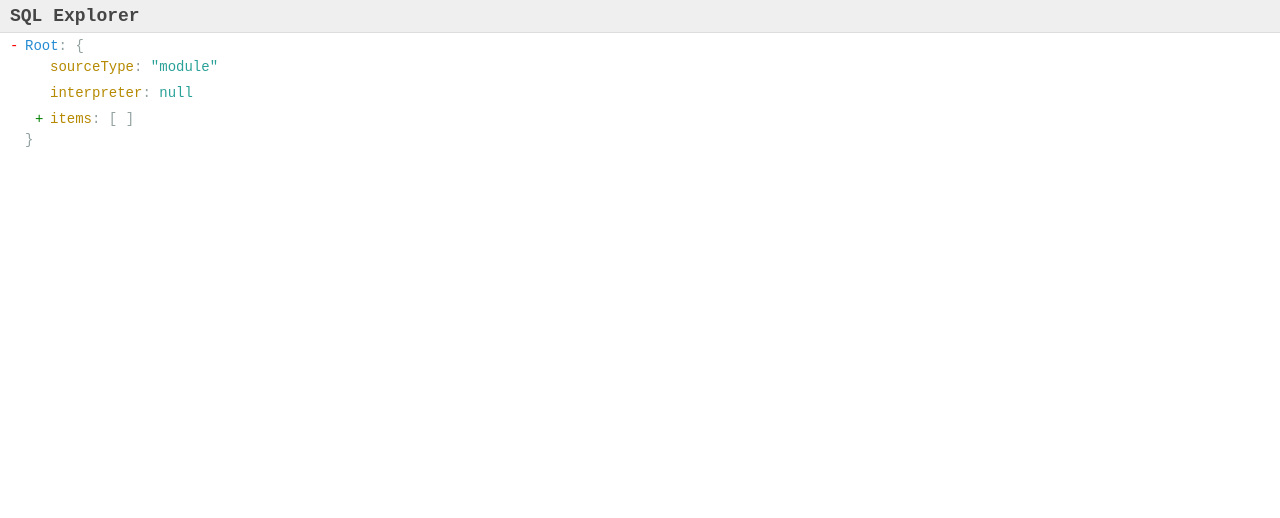
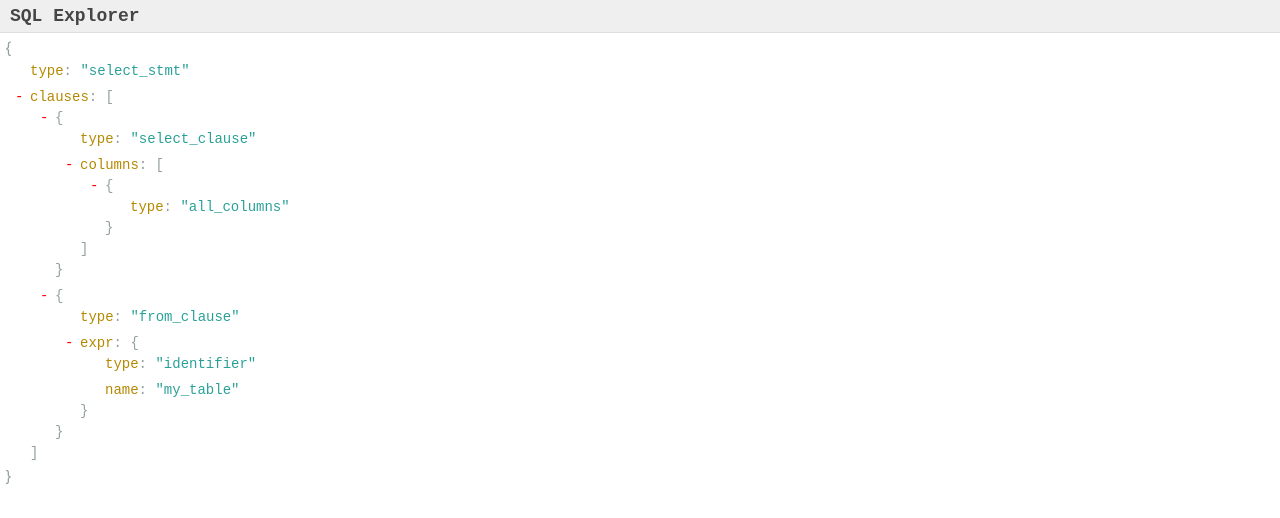
Before and after one commit to nene/sql-explorer, a React (Create React App) app: page / in a window 1280 px wide. Shown: the top 518 px of the page. Built offline with nearby package versions, Linux system fonts and the light colour scheme.

Commit message:
Render CST structure into tree

```diff
--- a/src/App.tsx
+++ b/src/App.tsx
@@ -17,13 +17,21 @@ const TitleBar = styled.div`
   border-bottom: 1px solid #dddddd;
 `;
 
+const cst = {
+  type: "select_stmt",
+  clauses: [
+    { type: "select_clause", columns: [{ type: "all_columns" }] },
+    { type: "from_clause", expr: { type: "identifier", name: "my_table" } },
+  ],
+};
+
 export function App() {
   return (
     <div>
       <TitleBar>
         <Title>SQL Explorer</Title>
       </TitleBar>
-      <Tree></Tree>
+      <Tree data={cst}></Tree>
     </div>
   );
 }
--- a/src/Tree.tsx
+++ b/src/Tree.tsx
@@ -39,32 +39,71 @@ const GrayDiv = styled.div`
   color: #93a1a1;
 `;
 
-export function Tree() {
+function PlainPropertyNode({ name, value }: { name?: string; value: any }) {
+  return (
+    <TreeNode>
+      {name ? <PropertyName>{name}</PropertyName> : null}
+      {name ? <GraySpan>{": "}</GraySpan> : null}
+      <Value>{JSON.stringify(value)}</Value>
+    </TreeNode>
+  );
+}
+
+function ObjectPropertyNode({ name, value }: { name?: string; value: object }) {
+  return (
+    <TreeNode expandable expanded>
+      {name ? <PropertyName>{name}</PropertyName> : null}
+      {name ? <GraySpan>{": {"}</GraySpan> : <GraySpan>{"{"}</GraySpan>}
+      <PropertyList value={value} />
+      <GrayDiv>{"}"}</GrayDiv>
+    </TreeNode>
+  );
+}
+
+function ArrayPropertyNode({ name, value }: { name?: string; value: any[] }) {
+  return (
+    <TreeNode expandable expanded>
+      {name ? <PropertyName>{name}</PropertyName> : null}
+      {name ? <GraySpan>{": ["}</GraySpan> : <GraySpan>{"["}</GraySpan>}
+      <ArrayElementList value={value} />
+      <GrayDiv>{"]"}</GrayDiv>
+    </TreeNode>
+  );
+}
+
+function PropertyNode(props: { name?: string; value: any }) {
+  if (props.value instanceof Array) {
+    return <ArrayPropertyNode {...props} />;
+  } else if (typeof props.value === "object" && props.value !== null) {
+    return <ObjectPropertyNode {...props} />;
+  } else {
+    return <PlainPropertyNode {...props} />;
+  }
+}
+
+function PropertyList({ value }: { value: object }) {
   return (
     <NodeList>
-      <TreeNode expandable expanded>
-        <NodeName>Root</NodeName>
-        <GraySpan>{": "}</GraySpan>
-        <GraySpan>{" {"}</GraySpan>
-        <NodeList>
-          <TreeNode>
-            <PropertyName>sourceType</PropertyName>
-            <GraySpan>{": "}</GraySpan>
-            <Value>"module"</Value>
-          </TreeNode>
-          <TreeNode>
-            <PropertyName>interpreter</PropertyName>
-            <GraySpan>{": "}</GraySpan>
-            <Value>null</Value>
-          </TreeNode>
-          <TreeNode expandable>
-            <PropertyName>items</PropertyName>
-            <GraySpan>{": "}</GraySpan>
-            <GraySpan>{" [ ]"}</GraySpan>
-          </TreeNode>
-        </NodeList>
-        <GrayDiv>{"}"}</GrayDiv>
-      </TreeNode>
+      {Object.entries(value).map(([name, value]) => (
+        <PropertyNode name={name} value={value} key={name} />
+      ))}
     </NodeList>
   );
 }
+
+function ArrayElementList({ value }: { value: any[] }) {
+  if (value.length === 0) {
+    return null;
+  }
+  return (
+    <NodeList>
+      {value.map((v, i) => (
+        <PropertyNode value={v} key={i} />
+      ))}
+    </NodeList>
+  );
+}
+
+export function Tree({ data }: { data: object }) {
+  return <ObjectPropertyNode value={data} />;
+}
```
